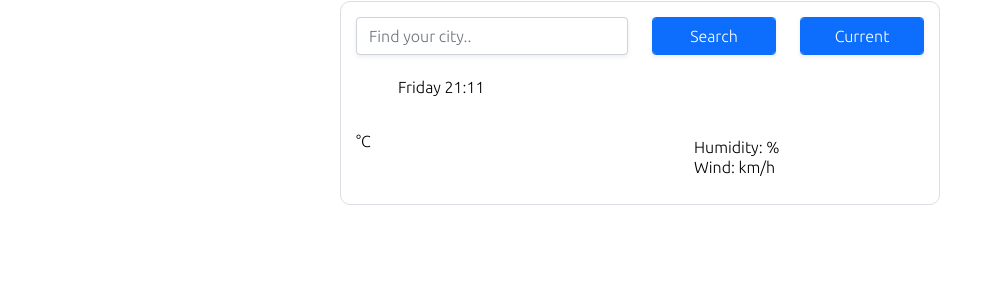
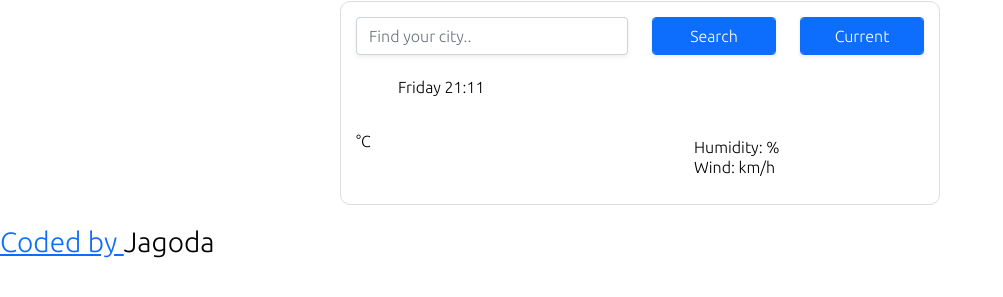
Before and after one commit to JagodaCJ/SheCodes_Weather, a website built with Parcel: page index.html in a window 1280 px wide. Shown: the part 67-364 px from the top of the page, without its empty margins (0-1003 px from the left). Built offline with nearby package versions, Linux system fonts and the light colour scheme; no server answers.

Commit message:
Adding GH link

```diff
--- a/index.html
+++ b/index.html
@@ -75,5 +75,9 @@
       </div>
     </div>
     <script src="src/index.js"></script>
+    <h3>
+      <a href="https://github.com/JagodaCJ/SheCodes_Weather"> Coded by </a>
+      Jagoda
+    </h3>
   </body>
 </html>
```
